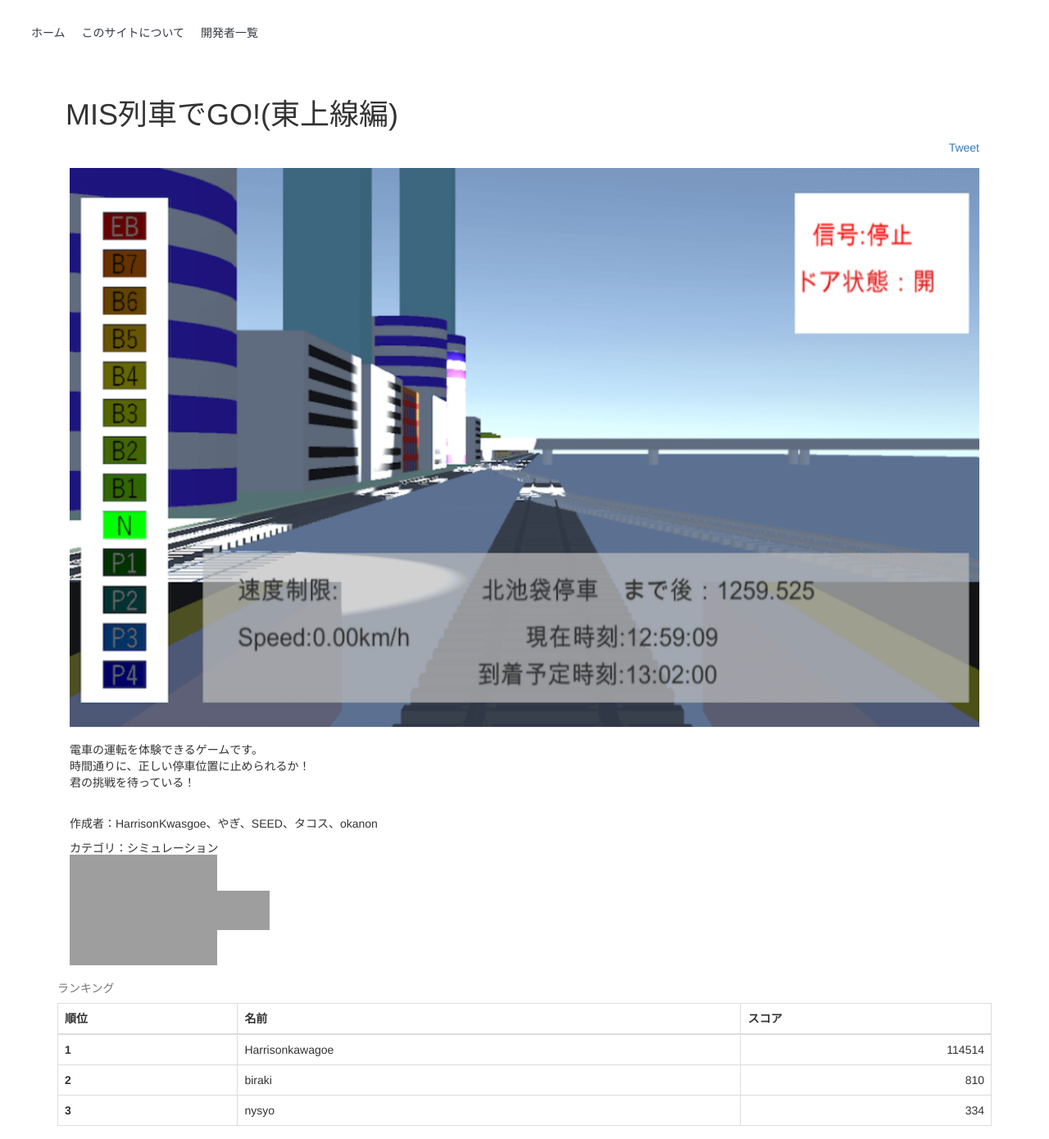
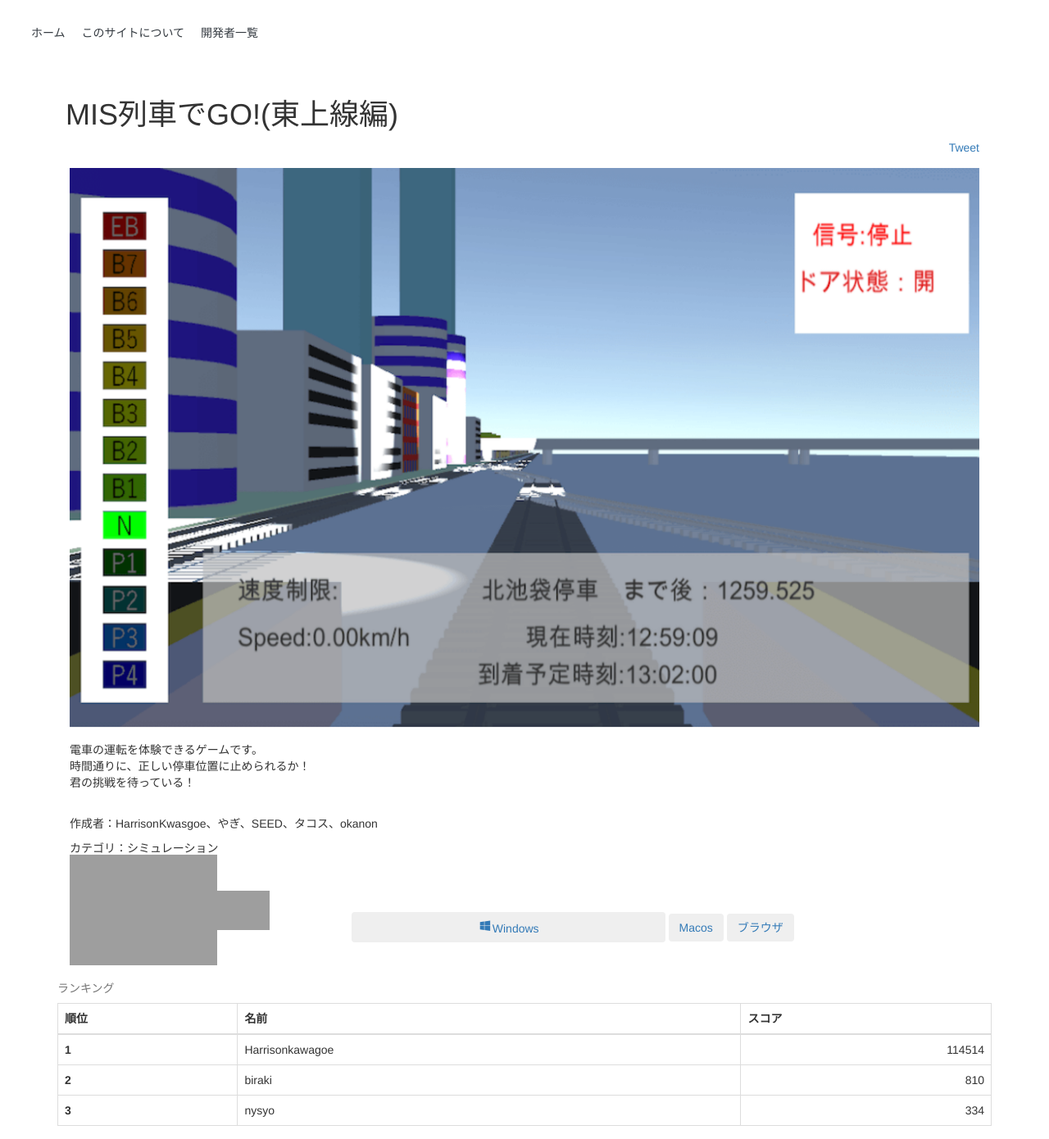
Before and after one commit to MISW/Museum, a Django app: template templates/game-detail.html in a window 1280 px wide. Shown: the top 1390 px of the page at 82% size. Run offline with Django 3.2, Linux system fonts and the light colour scheme; the template is opened without the code that fills it, so the values that code supplies are empty; some libraries are stand-ins or nearby versions; grey boxes are pictures that could not be loaded.

Commit message:
third change

```diff
--- a/templates/game-detail.html
+++ b/templates/game-detail.html
@@ -26,6 +26,7 @@
             js.src = "//connect.facebook.net/ja_JP/sdk.js#xfbml=1&version=v2.4";
             fjs.parentNode.insertBefore(js, fjs);
         }(document, 'script', 'facebook-jssdk'));
+
     </script>
 
     <header>
@@ -57,6 +58,7 @@
                                     fjs.parentNode.insertBefore(js, fjs);
                                 }
                             }(document, 'script', 'twitter-wjs');
+
                         </script>
 
                         <div class="fb-like" data-href="【URL】" data-layout="button_count"></div>
@@ -85,8 +87,12 @@
                                 <p>作成者：HarrisonKwasgoe、やぎ、SEED、タコス、okanon</p>
                                 <p>カテゴリ：シミュレーション</p>
                                 <p>対応機種：Windows,Mac</p>
-                                <p><a href="【googleplayリンクを挿入】"><img alt="Google Play で手に入れよう" src="https://play.google.com/intl/en_us/badges/static/images/badges/ja_badge_web_generic.png" width="180px" height="auto" style='margin-top:-42px;'></a><a href="【AppStoreリンクを挿入】" style="display:inline-block;overflow:hidden;background:url(https://linkmaker.itunes.apple.com/ja-jp/badge-lrg.svg?releaseDate=2013-09-18&kind=iossoftware&bubble=ios_apps) no-repeat;width:160px;height: 48px;background-size: contain;"></a></p>
-                                <p><a href="【windows版ダウンロードリンクを挿入】" class="button"></a></p>
+                                <p><a href="【googleplayリンクを挿入】"><img alt="Google Play で手に入れよう" src="https://play.google.com/intl/en_us/badges/static/images/badges/ja_badge_web_generic.png" width="180px" height="auto" style='margin-top:-42px;'></a><a href="【AppStoreリンクを挿入】" style="display:inline-block;overflow:hidden;background:url(https://linkmaker.itunes.apple.com/ja-jp/badge-lrg.svg?releaseDate=2013-09-18&kind=iossoftware&bubble=ios_apps) no-repeat;width:160px;height: 48px;background-size: contain;"></a>
+                                    <button type="button" class="btn btn-dark"><a href="【windows版ダウンロードリンクを挿入】" class="button"><svg xmlns="http://www.w3.org/2000/svg" viewBox="0 0 64 64" class="WindowsDownload__WindowsIcon-sc-1kde27u-0 cntDpG" width="5%">
+                                                <path fill="currentColor" d="M27.98 33.8H9.7V18.67l18.27-2.52zm0 19.68L9.7 50.96V36.05h18.27zm26.3-19.68h-24.3V15.88l24.3-3.34zm0 23.3l-24.3-3.35v-17.7h24.3z"></path>
+                                            </svg>Windows</a></button>
+                                <button type="button" class="btn btn-dark"><a href="【macos版ダウンロードリンクを挿入】" class="button">Macos</a></button>
+                                <button type="button" class="btn btn-dark"><a href="【ブラウザ版ダウンロードリンクを挿入】" class="button">ブラウザ</a></button></p>
                             </div>
                         </div>
                     </div>
@@ -147,6 +153,7 @@
                                 div#share_field {
                                     width: 100%;
                                 }
+
                             </style>
                             <div id="share_field">
                                 <p style="text-align: center; color: #333; font-weight: bold; font-size: 22px; letter-spacing: 1px;">SHARE</p> <a href="https://www.facebook.com/sharer/sharer.php?u=https://misw.jp" target="_blank" rel="noopener noreferrer"> <img class="snsbutton" src="../static/icons/f-ogo_RGB_HEX-100.png" width="30" height="auto"> </a> <a href="http://twitter.com/share?url=https://misw.jp&amp;text=デジタル創作サークル「MIS.W」&amp;related=misw_info" target="_blank" rel="noopener noreferrer"> <img class="snsbutton" src="../static/icons/Twitter_Social_Icon_Square_Color.png" width="30" height="auto"> </a> <a href="https://social-plugins.line.me/lineit/share?url=https://misw.jp" target="_blank" rel="noopener noreferrer"> <img class="snsbutton" src="../static/icons/LINE_SOCIAL_Square_typeA.png" width="30" height="auto"> </a>
@@ -170,4 +177,6 @@
             </div>
         </div>
     </footer>
-</body></html>
+</body>
+
+</html>
```
